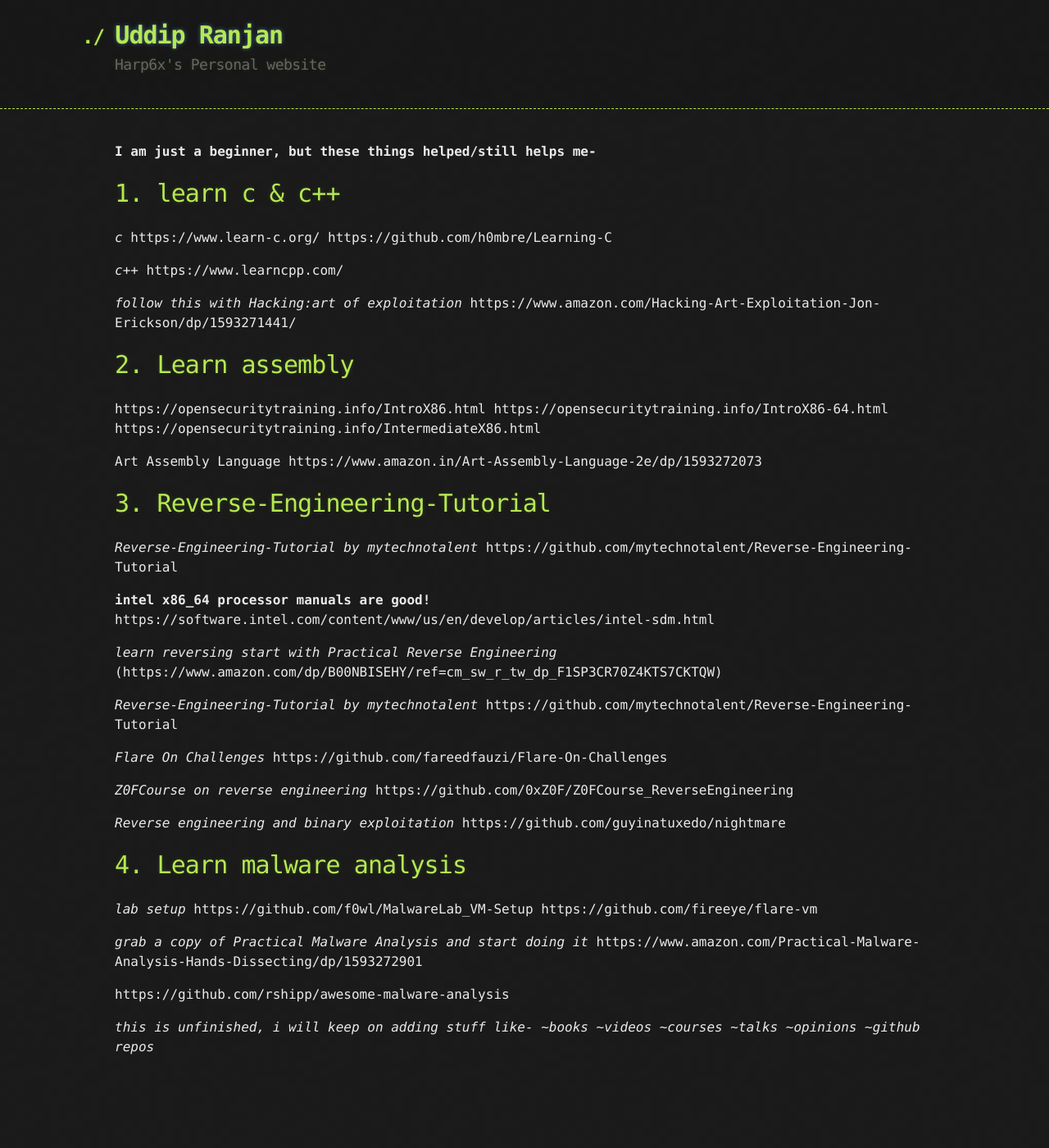
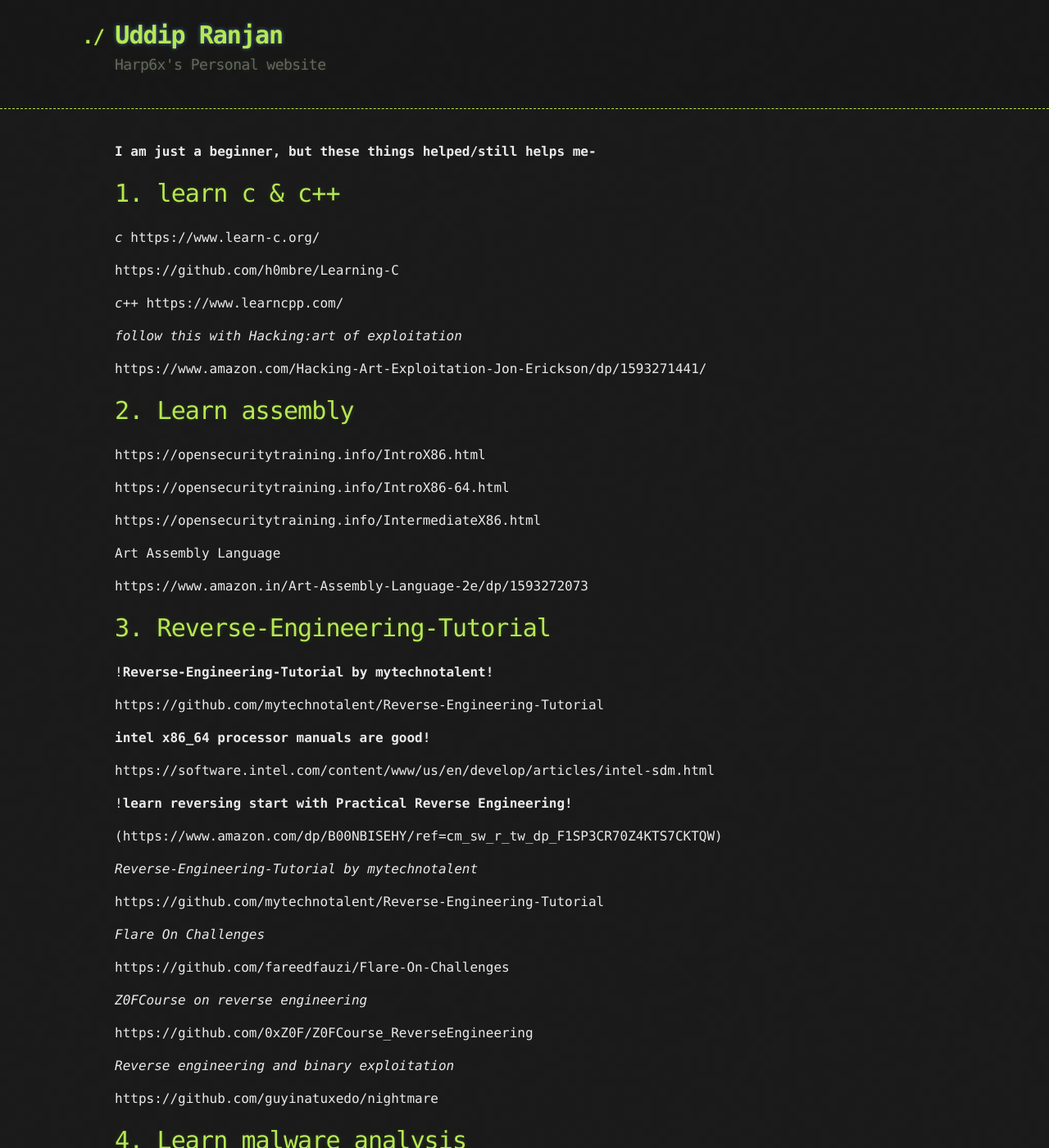
Before and after one commit to Harp6x/harp6x.github.io, a Jekyll site: the page built from posts/0_to_malware_analyst.md, in a window 1280 px wide and 1400 px high. Shown: the whole window at 82% size. Built offline with Jekyll 4.4.1, drawn with Linux system fonts in a browser that asks for light colours; our own code applies the rules of GitHub Pages for plain Markdown files; some of the changed text lies outside the part shown.

Commit message:
Update 0_to_malware_analyst.md

```diff
--- a/posts/0_to_malware_analyst.md
+++ b/posts/0_to_malware_analyst.md
@@ -4,47 +4,71 @@
 
 *c*
 https://www.learn-c.org/
+
 https://github.com/h0mbre/Learning-C
 
 *c++*
 https://www.learncpp.com/
 
 *follow this with Hacking:art of exploitation*
+
 https://www.amazon.com/Hacking-Art-Exploitation-Jon-Erickson/dp/1593271441/
 
 # 2.  Learn assembly
 
 https://opensecuritytraining.info/IntroX86.html
+
 https://opensecuritytraining.info/IntroX86-64.html
+
 https://opensecuritytraining.info/IntermediateX86.html
 
 
 Art Assembly Language
+
 https://www.amazon.in/Art-Assembly-Language-2e/dp/1593272073
 
 
 
 # 3.  Reverse-Engineering-Tutorial
 
-*Reverse-Engineering-Tutorial by mytechnotalent*
+!**Reverse-Engineering-Tutorial by mytechnotalent!**
+
 https://github.com/mytechnotalent/Reverse-Engineering-Tutorial
 
+
+
 **intel x86_64 processor manuals are good!**
+
 https://software.intel.com/content/www/us/en/develop/articles/intel-sdm.html
 
-*learn reversing start with Practical Reverse Engineering*
+
+
+!**learn reversing start with Practical Reverse Engineering!**
+
 (https://www.amazon.com/dp/B00NBISEHY/ref=cm_sw_r_tw_dp_F1SP3CR70Z4KTS7CKTQW)
 
+
+
 *Reverse-Engineering-Tutorial by mytechnotalent*
+
 https://github.com/mytechnotalent/Reverse-Engineering-Tutorial
 
+
+
 *Flare On Challenges*
+
 https://github.com/fareedfauzi/Flare-On-Challenges
 
+
+
 *Z0FCourse on reverse engineering*
+
 https://github.com/0xZ0F/Z0FCourse\_ReverseEngineering
 
+
+
 *Reverse engineering and binary exploitation*
+
 https://github.com/guyinatuxedo/nightmare
 
 
@@ -52,18 +76,32 @@ https://github.com/guyinatuxedo/nightmare
 # 4.  Learn malware analysis
 
 *lab setup*
+
+youtube video by Hackersploit-https://youtu.be/F1LE56QQ7iA
+
+
 https://github.com/f0wl/MalwareLab\_VM-Setup
+
 https://github.com/fireeye/flare-vm
 
-*grab a copy of Practical Malware Analysis and start doing it*
+
+
+*grab a copy of* **Practical Malware Analysist** *and start doing it*
+
 https://www.amazon.com/Practical-Malware-Analysis-Hands-Dissecting/dp/1593272901
 
 https://github.com/rshipp/awesome-malware-analysis
 
 *this is unfinished, i will keep on adding stuff like-
+
 ~books
+
 ~videos
+
 ~courses
+
 ~talks
+
 ~opinions
+
 ~github repos*
```
